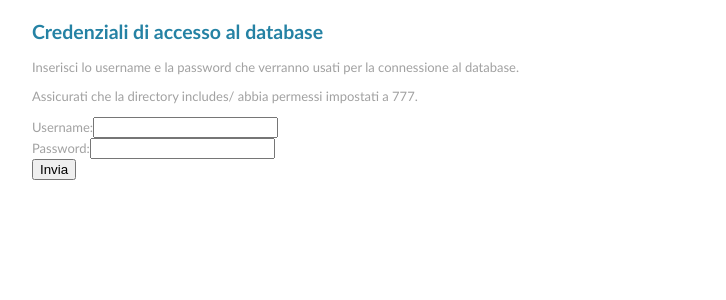
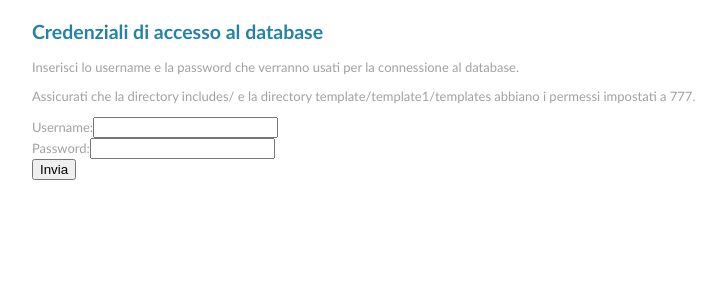
Before and after one commit to Galufra/galufra-webapp, a PHP site: page /galufra-webapp/installer.class.php in a window 1280 px wide. Shown: the top 300 px of the page, without its empty margins (144-870 px from the left). Run offline with PHP 8.4, Linux system fonts and the light colour scheme.

Commit message:
Update galufra-webapp/installer.class.php

```diff
--- a/galufra-webapp/installer.class.php
+++ b/galufra-webapp/installer.class.php
@@ -120,7 +120,7 @@ class Installer {
 	public function getDBInfo(){
 		echo '<h2>Credenziali di accesso al database</h2>
 		<p>Inserisci lo username e la password che verranno usati per la connessione al database.</p>
-		<p>Assicurati che la directory includes/ abbia permessi impostati a 777.</p>
+		<p>Assicurati che la directory includes/ e la directory template/template1/templates abbiano i permessi impostati a 777.</p>
 			<form method="POST" action="installer.class.php">
 			<label>Username:</label><input type="text" name="dbuser"/><br />
 			<label>Password:</label><input type="password" name="dbpassword"/> <br />
```
